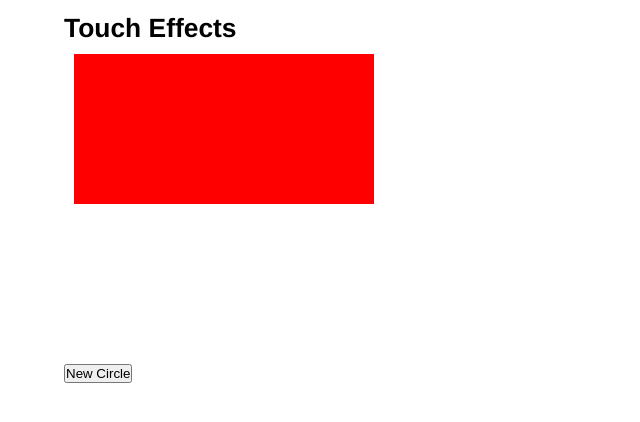
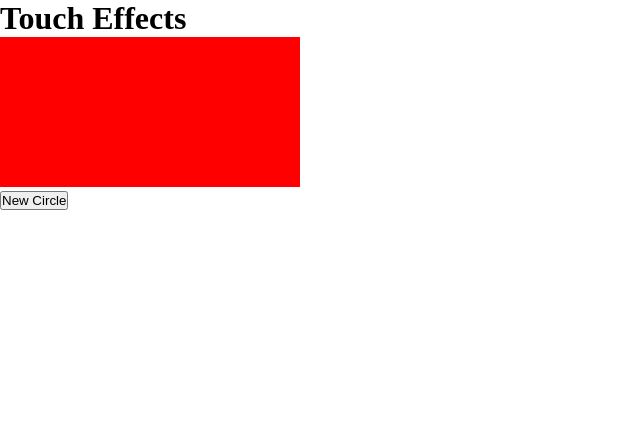
Before and after one commit to lsaffie/html5, a plain HTML site: page touch-events/index.html in a window 1280 px wide. Shown: the whole page, without its empty margins (0-640 px from the left). Drawn offline with Linux system fonts and the light colour scheme.

```diff
--- a/touch-events/style.css
+++ b/touch-events/style.css
@@ -3,24 +3,3 @@
 	margin:0;
 	padding:0;
 }
-
-header, footer, section {
-  display: block;
-}
-
-body{
-	/* Setting the default text color, size, page background and a font stack: */
-	font-size:0.825em;
-	font-family:Arial, Helvetica, sans-serif;
-  padding: 1% 5%;
-}
-
-h1,h2,h3{
-	font-family:"Myriad Pro","Helvetica Neue",Helvetica,Arial,Sans-Serif;
-}
-
-#circles {
-  width: 300px;
-  height: 300px;
-  padding: 10px;
-}
```
